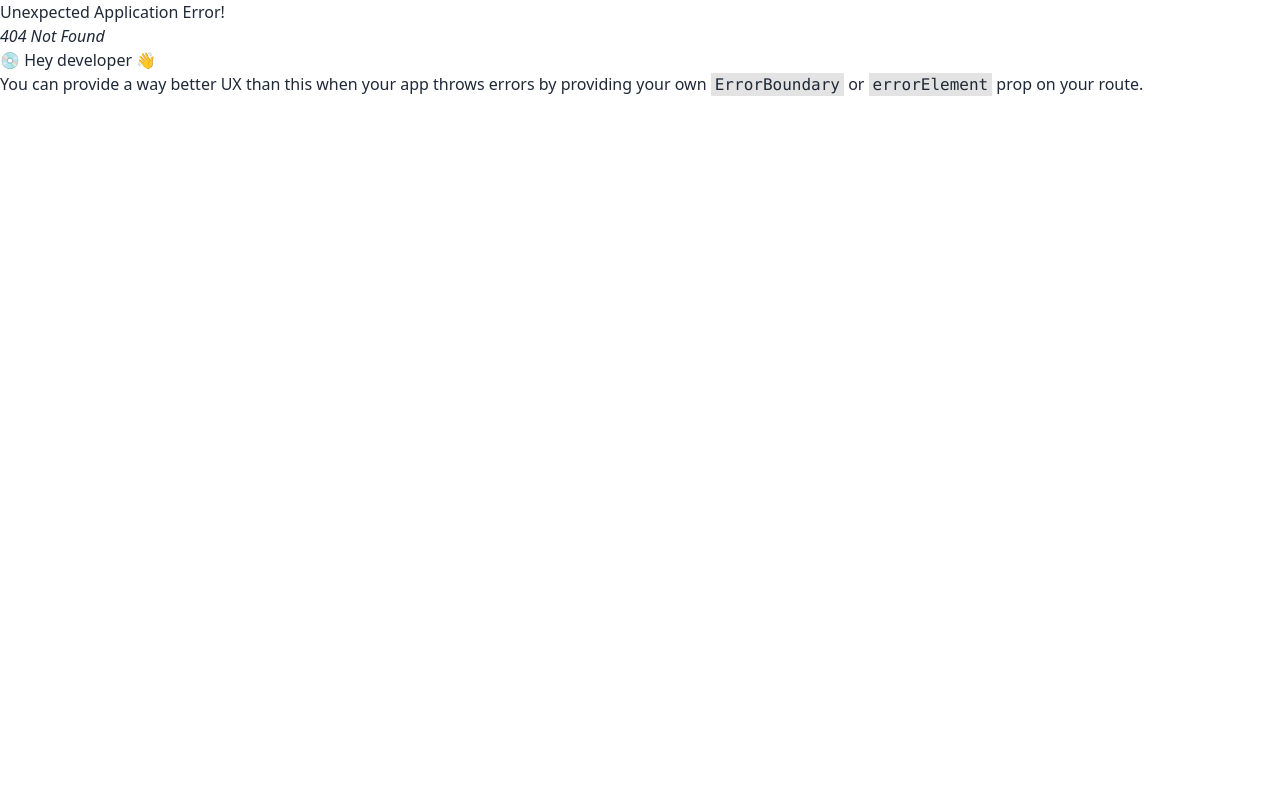
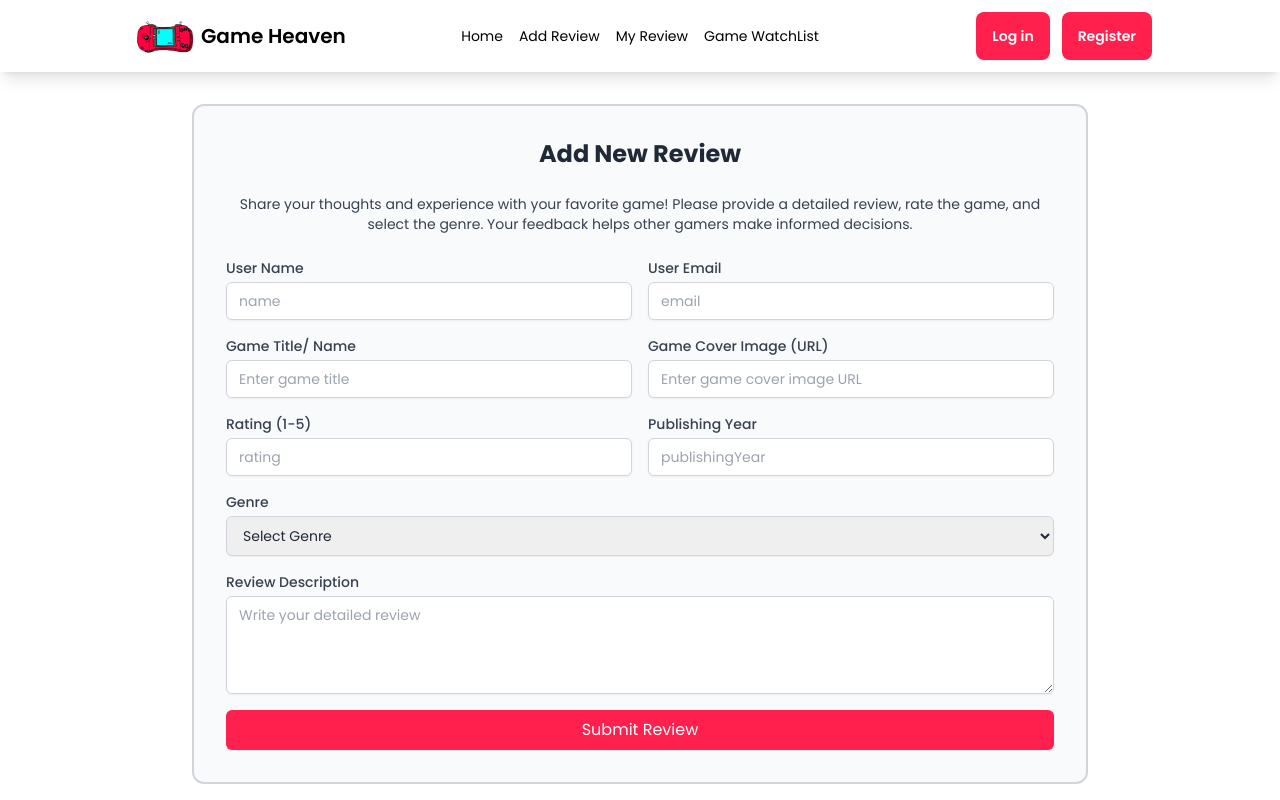
Before and after one commit to TanvirMain49/Game-Heaven-Client, a React (Vite) app: page /addReview in a window 1280 px wide. Before the commit this address had no page. Shown: the top 800 px of the page. Built offline with nearby package versions, Linux system fonts and the light colour scheme.

Commit message:
added add review section

```diff
--- /dev/null
+++ b/src/Components/AddReview.jsx
@@ -0,0 +1,178 @@
+import React from "react";
+
+const AddReview = () => {
+
+    const handleAddReview = (e) =>{
+        e.preventDefault();
+        const form = e.target;
+        const userName = form.name.value;
+        const email = form.email.value;
+        const title = form.title.value;
+        const image = form.image.value;
+        const rating = form.rating.value;
+        const publishingYear = form.publishingYear.value;
+        const genre = form.genre.value;
+        const description = form.description.value;
+
+        const review = {userName, email, title, image, rating, publishingYear, genre, description};
+        // console.log(review);
+
+        //send data to the server and get response
+        fetch('http://localhost:5000/reviews', {
+            method: "POST",
+            headers: {
+                "content-type":"application/json"
+            },
+            body: JSON.stringify(review)
+        })
+        .then(res => res.json())
+        .then(data => {
+            console.log(data);
+        })
+
+    }
+  return (
+    <div className="h-screen">
+      <div className="max-w-4xl mx-auto p-8 border-2 border-gray-300 mt-8 bg-gray-50 rounded-xl">
+        <h1 className="text-2xl font-bold text-center mb-6">Add New Review</h1>
+
+        {/* Paragraph */}
+        <p className="text-center text-sm text-gray-700 mb-6">
+          Share your thoughts and experience with your favorite game! Please
+          provide a detailed review, rate the game, and select the genre. Your
+          feedback helps other gamers make informed decisions.
+        </p>
+
+        <form onSubmit={handleAddReview} className="grid grid-cols-1 sm:grid-cols-2 gap-4">
+          {/* User Name*/}
+          <div className="col-span-1">
+            <label className="block text-sm font-medium text-gray-700 col-span-2">
+              User Name
+            </label>
+            <input
+              type="text"
+              placeholder="name"
+              name="name"
+            //   readOnly
+              className="mt-1 block w-full px-3 py-2 border border-gray-300 rounded-md shadow-sm sm:text-sm"
+            />
+          </div>
+
+          {/* User Email*/}
+          <div>
+            <label
+              htmlFor="email"
+              className="block text-sm font-medium text-gray-700"
+            >
+              User Email
+            </label>
+            <input
+              type="email"
+              placeholder="email"
+              name="email"
+            //   readOnly
+              className="mt-1 block w-full px-3 py-2 border border-gray-300 rounded-md shadow-sm sm:text-sm"
+            />
+          </div>
+
+          {/* Game Title */}
+          <div>
+            <label className="block text-sm font-medium text-gray-700">
+              Game Title/ Name
+            </label>
+            <input
+              type="text"
+              name="title"
+              placeholder="Enter game title"
+              className="mt-1 block w-full px-3 py-2 border border-gray-300 rounded-md shadow-sm sm:text-sm"
+            />
+          </div>
+
+          {/* Game Cover Image */}
+          <div className="col-span-1">
+            <label className="block text-sm font-medium text-gray-700">
+              Game Cover Image (URL)
+            </label>
+            <input
+              type="url"
+              name="image"
+              placeholder="Enter game cover image URL"
+              className="mt-1 block w-full px-3 py-2 border border-gray-300 rounded-md shadow-sm sm:text-sm"
+            />
+          </div>
+
+          {/* Rating */}
+          <div>
+            <label className="block text-sm font-medium text-gray-700">
+              Rating (1-5)
+            </label>
+            <input
+              type="number"
+              placeholder="rating"
+              name="rating"
+              min="1"
+              max="5"
+              className="mt-1 block w-full px-3 py-2 border border-gray-300 rounded-md shadow-sm sm:text-sm"
+            />
+          </div>
+
+          {/* Publishing Year */}
+          <div>
+            <label className="block text-sm font-medium text-gray-700">
+              Publishing Year
+            </label>
+            <input
+              type="number"
+              placeholder="publishingYear"
+              name="publishingYear"
+              className="mt-1 block w-full px-3 py-2 border border-gray-300 rounded-md shadow-sm sm:text-sm"
+            />
+          </div>
+
+          {/* Genres */}
+          <div className="col-span-2">
+            <label className="block text-sm font-medium text-gray-700">
+              Genre
+            </label>
+            <select
+              placeholder="genre"
+              name="genre"
+              className="mt-1 block w-full px-3 py-2 border border-gray-300 rounded-md shadow-sm sm:text-sm"
+            >
+              <option value="">Select Genre</option>
+              <option value="Action">Action</option>
+              <option value="RPG">RPG</option>
+              <option value="Adventure">Adventure</option>
+              <option value="Strategy">Strategy</option>
+            </select>
+          </div>
+
+          {/* Review Description */}
+          <div className="col-span-2">
+            <label className="block text-sm font-medium text-gray-700">
+              Review Description
+            </label>
+            <textarea
+              name="description"
+              placeholder="Write your detailed review"
+              rows="4"
+              className="mt-1 block w-full px-3 py-2 border border-gray-300 rounded-md shadow-sm sm:text-sm"
+            ></textarea>
+          </div>
+
+          {/* Submit Button */}
+          <div className="col-span-2">
+            <button
+              type="submit"
+              className="w-full bg-[#FF204E] text-white py-2 rounded-md shadow-sm"
+            >
+              Submit Review
+            </button>
+          </div>
+        </form>
+      </div>
+    </div>
+  );
+};
+
+export default AddReview;
--- a/src/Components/Header.jsx
+++ b/src/Components/Header.jsx
@@ -1,10 +1,20 @@
 import React from "react";
-import { NavLink } from "react-router-dom";
-import logo1 from '../assets/logo1.png'
+import { NavLink, useLocation } from "react-router-dom";
+import logo1 from "../assets/logo1.png";
 
 const Header = () => {
+  const location = useLocation();
+
+  const isHomePage = location.pathname === "/";
+
   return (
-    <div className="navbar z-10 absolute top-0 left-0 w-full bg-transparent shadow-lg text-white py-3 bg-opacity-0 px-32">
+    <div
+      className={`navbar z-10 ${
+        isHomePage
+          ? "absolute top-0 left-0 bg-transparent text-white"
+          : "bg-white text-black"
+      } shadow-lg py-3 px-32`}
+    >
       <div className="navbar-start">
         <div className="dropdown">
           <div tabIndex={0} role="button" className="btn btn-ghost lg:hidden">
@@ -27,30 +37,35 @@ const Header = () => {
             tabIndex={0}
             className="menu menu-sm dropdown-content bg-base-100 rounded-box z-[1] mt-3 w-52 p-2 shadow"
           >
-            <NavLink>Home</NavLink>
-            <NavLink>Add Review</NavLink>
-            <NavLink>MyReview</NavLink>
-            <NavLink>Game WatchList</NavLink>
+            <NavLink to="/">Home</NavLink>
+            <NavLink to="/addReview">Add Review</NavLink>
+            <NavLink to="/myReview">My Review</NavLink>
+            <NavLink to="/watchList">Game WatchList</NavLink>
           </ul>
         </div>
 
-       <div className="flex items-center">
-       <img src={logo1} alt="" className="w-20 h-20 absolute"/>
-       <a className="btn btn-ghost text-xl ml-14">Game Heaven</a>
-       </div>
+        <div className="flex items-center">
+          <img src={logo1} alt="logo" className="w-20 h-20 absolute" />
+          <a className="btn btn-ghost text-xl ml-14">Game Heaven</a>
+        </div>
+      </div>
 
-      </div>
       <div className="navbar-center hidden lg:flex">
         <ul className="menu menu-horizontal px-1 space-x-4">
-          <NavLink>Home</NavLink>
-          <NavLink>Add Review</NavLink>
-          <NavLink>MyReview</NavLink>
-          <NavLink>Game WatchList</NavLink>
+          <NavLink to="/">Home</NavLink>
+          <NavLink to="/addReview">Add Review</NavLink>
+          <NavLink to="/myReview">My Review</NavLink>
+          <NavLink to="/watchList">Game WatchList</NavLink>
         </ul>
       </div>
+
       <div className="navbar-end gap-3">
-        <NavLink className='btn bg-[#FF204E] text-white border-none'>Log in</NavLink>
-        <NavLink className='btn bg-[#FF204E] text-white border-none'>Register</NavLink>
+        <NavLink className="btn bg-[#FF204E] text-white border-none">
+          Log in
+        </NavLink>
+        <NavLink className="btn bg-[#FF204E] text-white border-none">
+          Register
+        </NavLink>
       </div>
     </div>
   );
--- a/src/Layout/MainLayout.jsx
+++ b/src/Layout/MainLayout.jsx
@@ -2,12 +2,13 @@ import React from 'react';
 import Header from '../Components/Header';
 import Banner from '../Components/Banner';
 import Footer from '../Pages/Footer';
+import { Outlet } from 'react-router-dom';
 
 const MainLayout = () => {
     return (
         <div className='font-poppins'>
             <Header></Header>
-            <Banner></Banner>
+            <Outlet></Outlet>
             <Footer></Footer>
         </div>
     );
```
Also changed, not shown: src/Routes/Routes.jsx (+12 -0 lines).
